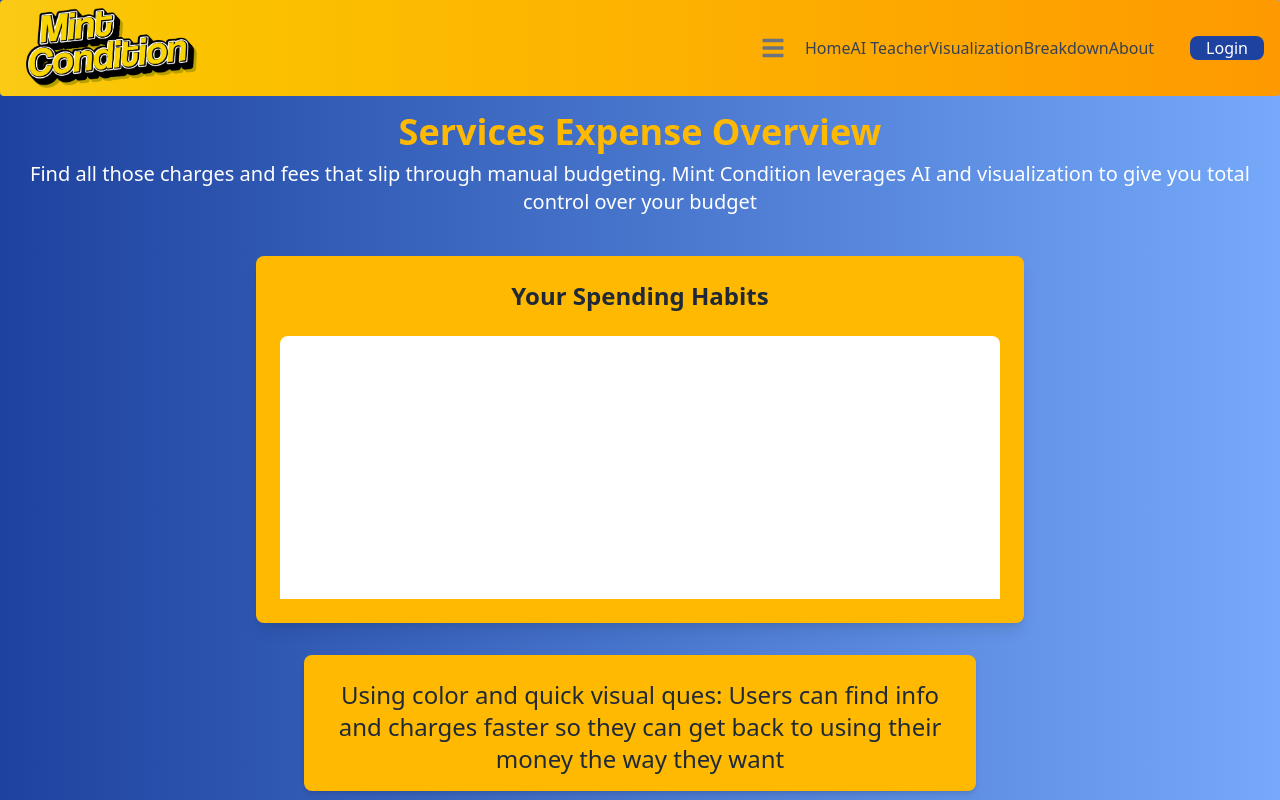
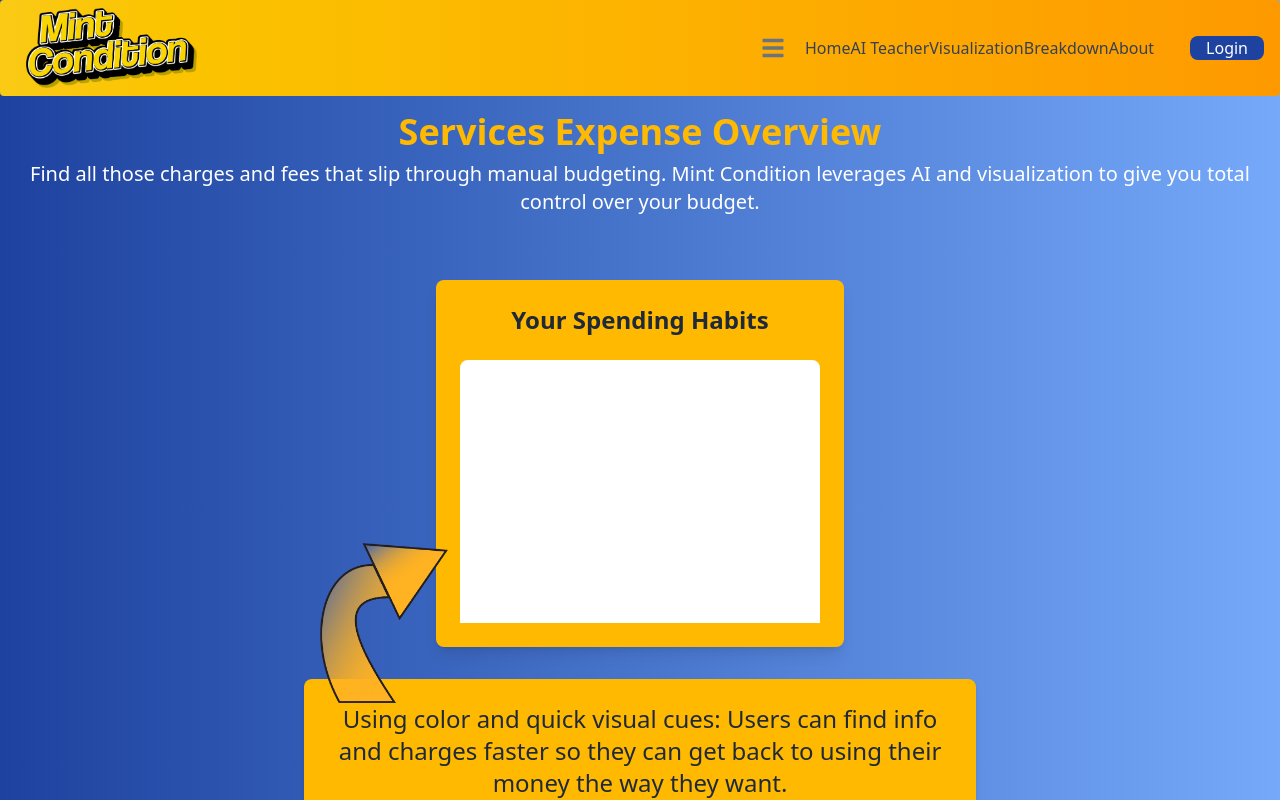
Before and after one commit to Dnewsum/UMKC_Budget_App, a React (Vite) app: page /servicesExpense in a window 1280 px wide. Shown: the top 800 px of the page. Built offline with nearby package versions, Linux system fonts and the light colour scheme; what igniteui-react-charts, igniteui-react-gauges would draw is missing.

Commit message:
Fixed info page for budget

```diff
--- a/src/pages/SerivcesExpense.tsx
+++ b/src/pages/SerivcesExpense.tsx
@@ -1,23 +1,34 @@
 import React from "react";
 import ExpenseTable from "../components/ExpenseTable";
 
+
 const ServicesExpense: React.FC = () => {
   return (
-    <main className="p-4 min-h-screen">
+    <main className="p-4 min-h-screen relative">
       <header className="mb-6">
         <h1 className="text-4xl font-bold text-amber-400 text-center">Services Expense Overview</h1>
         <p className="text-white text-center text-xl mt-2">
-          Find all those charges and fees that slip through manual budgeting. Mint Condition leverages AI and visualization to give you total control over your budget </p>
+          Find all those charges and fees that slip through manual budgeting. Mint Condition leverages AI and visualization to give you total control over your budget.
+        </p>
       </header>
-      <section className="mb-8">
 
+      {/* Table Section */}
+      <section className="mb-8 flex flex-col items-center relative z-50">
         <ExpenseTable />
+
+        {/* Overlayed Arrow */}
+        <img
+          src="/arrow.png"
+          alt="Arrow pointing to table"
+          className="absolute w-32 left-1/2 top-full -translate-x-80 -translate-y-26"
+        />
       </section>
 
-      <div className="flex justify-center">
+      {/* Text Box Section */}
+      <div className="flex justify-center relative">
         <div className="bg-amber-400 w-full max-w-2xl shadow-md rounded-lg p-4 mb-8">
           <p className="text-gray-800 text-center text-2xl mt-2">
-        Using color and quick visual ques: Users can find info and charges faster so they can get back to using their money the way they want
+            Using color and quick visual cues: Users can find info and charges faster so they can get back to using their money the way they want.
           </p>
         </div>
       </div>
--- a/src/pages/ServiceBudget.tsx
+++ b/src/pages/ServiceBudget.tsx
@@ -36,7 +36,7 @@ const SpendingBreakdown: React.FC = () => {
             </div>
 
             {/* Spending Breakdown Table */}
-            <h2 className="text-3xl font-bold mb-2 text-amber-400 text-center mb-8">Clean Budget Modern Tools and Much More!</h2>
+            <h2 className="text-3xl font-bold mb-2 text-amber-400 text-center ">Clean Budget Modern Tools and Much More!</h2>
             <div className="bg-white shadow-md rounded-lg p-3">
 
                 <h2 className="text-lg font-semibold text-center mb-2">Spending Breakdown</h2>
```
Also changed, not shown: public/arrow.png (added).
